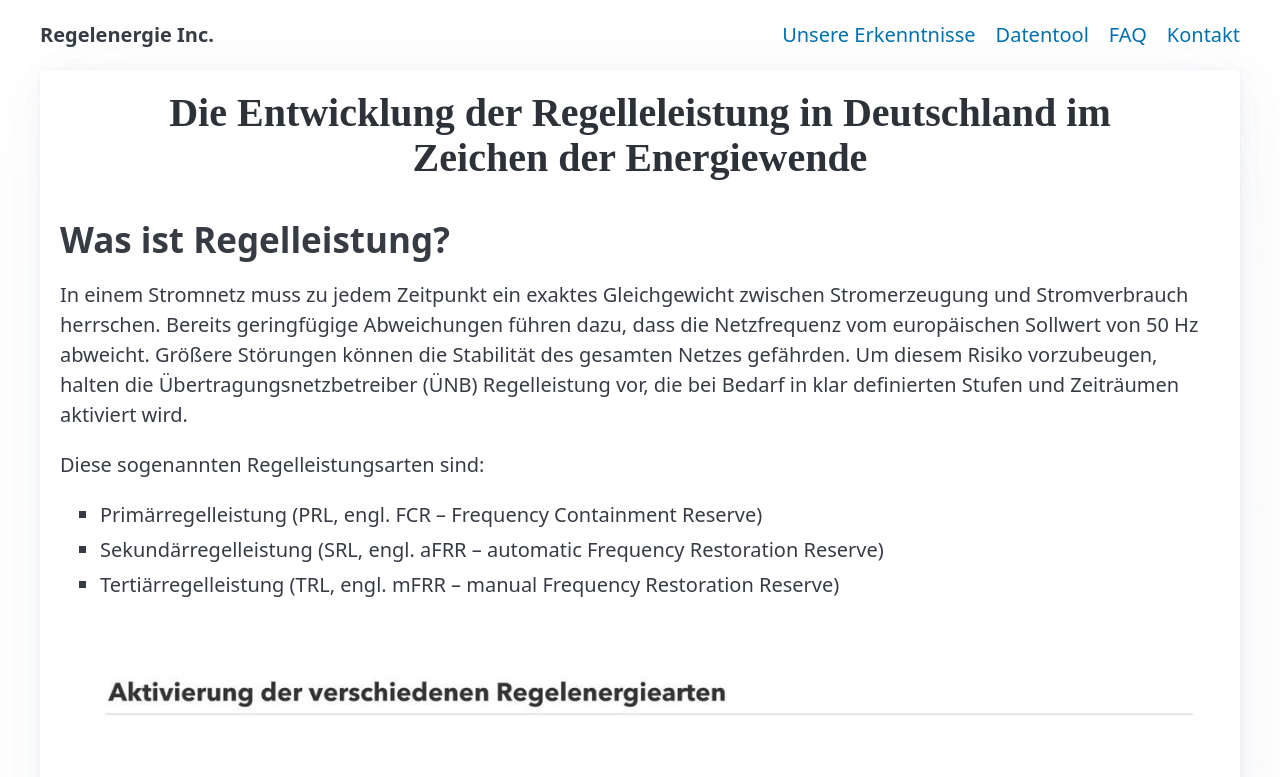
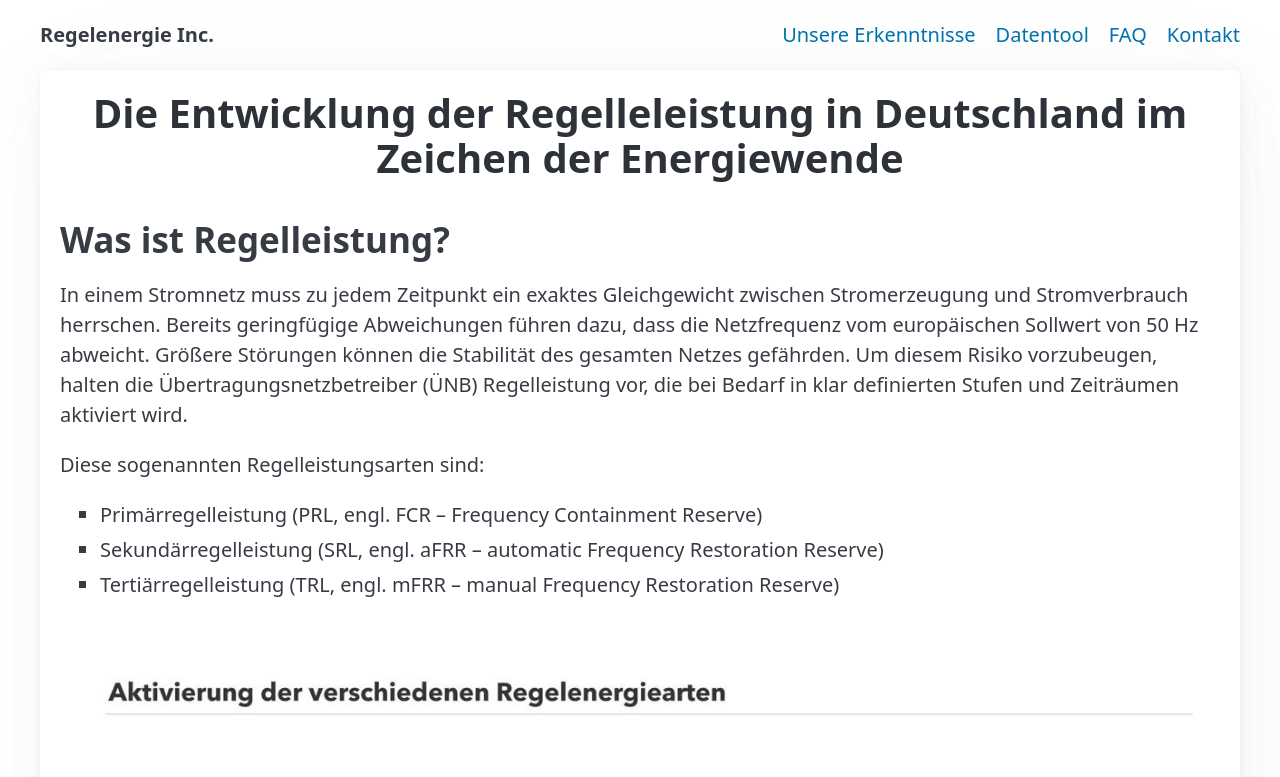
Before and after one commit to Friedrich9999/vite-react-pico, a React (Vite) app: page / in a window 1280 px wide. Shown: the top 777 px of the page. Built offline with nearby package versions, Linux system fonts and the light colour scheme.

Commit message:
added lightmode and changed title font

```diff
--- a/index.html
+++ b/index.html
@@ -1,5 +1,5 @@
 <!doctype html>
-<html lang="en">
+<html lang="en" data-theme="light">
   <head>
     <meta charset="UTF-8" />
     <link rel="icon" type="image/svg+xml" href="/vite.svg" />
@@ -7,7 +7,7 @@
     <title>Projekt Regelenergie</title>
   </head>
   <body>
-    <div id="root"></div>
-    <script type="module" src="/src/main.jsx"></script>
+      <div id="root"></div>
+      <script type="module" src="/src/main.jsx"></script>
   </body>
 </html>
--- a/src/App.jsx
+++ b/src/App.jsx
@@ -39,7 +39,7 @@ function App() {
         <footer className='container'>
           <p>Stand 15.07.2025</p>
         </footer>
-    </Router>
+        </Router>
   );
 }
 
--- a/src/Erkenntnisse.jsx
+++ b/src/Erkenntnisse.jsx
@@ -22,7 +22,7 @@ function Erkenntnisse() {
   };
   return (
     <article>
-      <h1 style={{ textAlign: 'center', fontFamily: 'serif', marginBottom: '2rem' }}>
+      <h1 style={{ textAlign: 'center', marginBottom: '2rem' }}>
         Die Entwicklung der Regelleleistung in Deutschland im
         <br />
         Zeichen der Energiewende
@@ -68,7 +68,7 @@ function Erkenntnisse() {
         Sekundärregelleistung wird im Rahmen eines europaweit harmonisierten Ausschreibungsprozesses am Regelenergiemarkt beschafft. Die vier deutschen Übertragungsnetzbetreiber (50Hertz, Amprion, TenneT, TransnetBW) schreiben den Bedarf täglich und für unterschiedliche Zeitscheiben aus. Unternehmen, die Sekundärregelleistung anbieten wollen, müssen präqualifiziert sein, das heißt, sie müssen nachweisen, dass sie die geforderte Leistung, Zuverlässigkeit und Aktivierungszeiten einhalten können. Die Aktivierung erfolgt durch eine automatische Abrufung (AGC – Automatic Generation Control) entsprechend dem Bedarf im Netz. Anbieter erhalten sowohl eine Vergütung für die Vorhaltung (Leistungspreis) als auch für die tatsächliche Aktivierung (Arbeitspreis).
       </p>
       <p>
-        Traditionell wurde Sekundärregelleistung hauptsächlich von Großkraftwerken wie konventionellen Gas-, Kohle- und Pumpspeicherkraftwerken bereitgestellt. Inzwischen können jedoch auch dezentrale Anlagen, Batteriespeicher, Industrieprozesse oder Pooling-Anbieter teilnehmen, sofern sie die technischen Anforderungen erfüllen und eine Mindestleistung von 5 MW (seit 2017, davor 10 MW) bündeln können. Das Marktumfeld hat sich durch Digitalisierung und Aggregation zunehmend geöffnet, sodass mittlerweile auch kleinere Anlagen über virtuelle Kraftwerke und Aggregatoren Zugang zum Markt erhalten. Eine immer wichtigere Rolle spielt zudem die Lastverschiebung (Demand-Side-Management): Große industrielle Verbraucher können ihre Prozesse flexibel steuern, um auf Preissignale oder Netzengpässe zu reagieren. Indem sie ihren Verbrauch gezielt in Zeiten hoher Erneuerbaren-Einspeisung legen oder in Knappheitssituationen reduzieren, tragen sie aktiv zur Netzstabilisierung bei und verringern den Bedarf an Regelleistung <a href="#ref2" style={citationStyle}>[2]</a>.
+        Traditionell wurde Sekundärregelleistung hauptsächlich von Großkraftwerken wie konventionellen Gas-, Kohle- und Pumpspeicherkraftwerken bereitgestellt. Inzwischen können jedoch auch dezentrale Anlagen, Batteriespeicher, Industrieprozesse oder Pooling-Anbieter teilnehmen, sofern sie die technischen Anforderungen erfüllen und eine Mindestleistung von 5 MW (seit 2017, davor 10 MW) bündeln können. Das Marktumfeld hat sich durch Digitalisierung und Aggregation zunehmend geöffnet, sodass mittlenetztransparenzrweile auch kleinere Anlagen über virtuelle Kraftwerke und Aggregatoren Zugang zum Markt erhalten. Eine immer wichtigere Rolle spielt zudem die Lastverschiebung (Demand-Side-Management): Große industrielle Verbraucher können ihre Prozesse flexibel steuern, um auf Preissignale oder Netzengpässe zu reagieren. Indem sie ihren Verbrauch gezielt in Zeiten hoher Erneuerbaren-Einspeisung legen oder in Knappheitssituationen reduzieren, tragen sie aktiv zur Netzstabilisierung bei und verringern den Bedarf an Regelleistung <a href="#ref2" style={citationStyle}>[2]</a>.
       </p>
 
       <h3>Tertiärregelleistung</h3>
```
Also changed, not shown: 1 other file (tests, documents, lock files or other folders).
